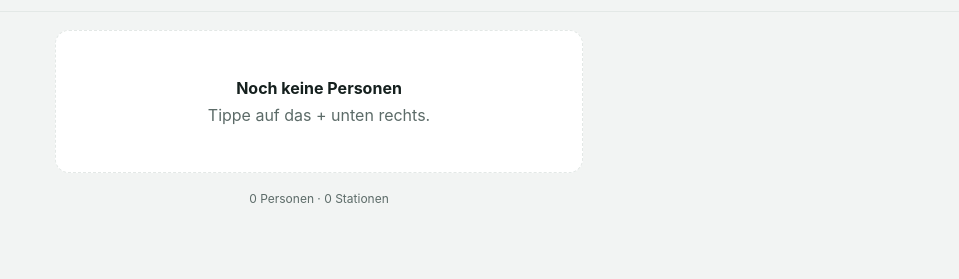
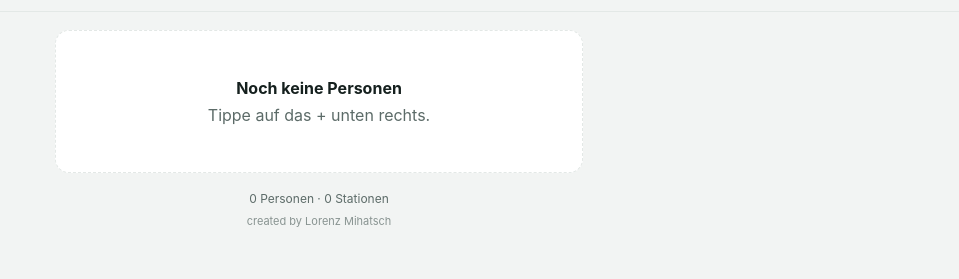
Before and after one commit to donartemis/durchwahl, a plain HTML site: page index.html in a window 1280 px wide. Shown: the part 215-494 px from the top of the page, without its empty margins (321-1280 px from the left). Drawn offline with Linux system fonts and the light colour scheme.

Commit message:
Add files via upload

```diff
--- a/index.html
+++ b/index.html
@@ -90,6 +90,7 @@
   .copyable{cursor:pointer}
   .emg-copy{flex:0 0 auto;width:34px;height:34px;border-radius:9px;background:#fff;border:1px solid var(--danger-line);color:var(--danger);display:flex;align-items:center;justify-content:center;cursor:pointer}
   .foot{margin:18px 4px 4px;text-align:center;font-size:12px;color:var(--muted)}
+  .credit{margin:6px 4px 4px;text-align:center;font-size:11px;color:var(--muted);opacity:.7}
   #qrbox img{width:220px;height:auto;display:block}
   #qrbox svg{width:220px;height:auto;display:block}
   #scanView{position:relative}
@@ -170,7 +171,7 @@
   </div>
 </header>
 
-<main class="wrap"><div class="list" id="list"></div><div class="foot" id="foot"></div></main>
+<main class="wrap"><div class="list" id="list"></div><div class="foot" id="foot"></div><div class="credit">created by Lorenz Mihatsch</div></main>
 
 <button class="fab" id="addBtn" aria-label="Hinzufügen">+</button>
 
```
